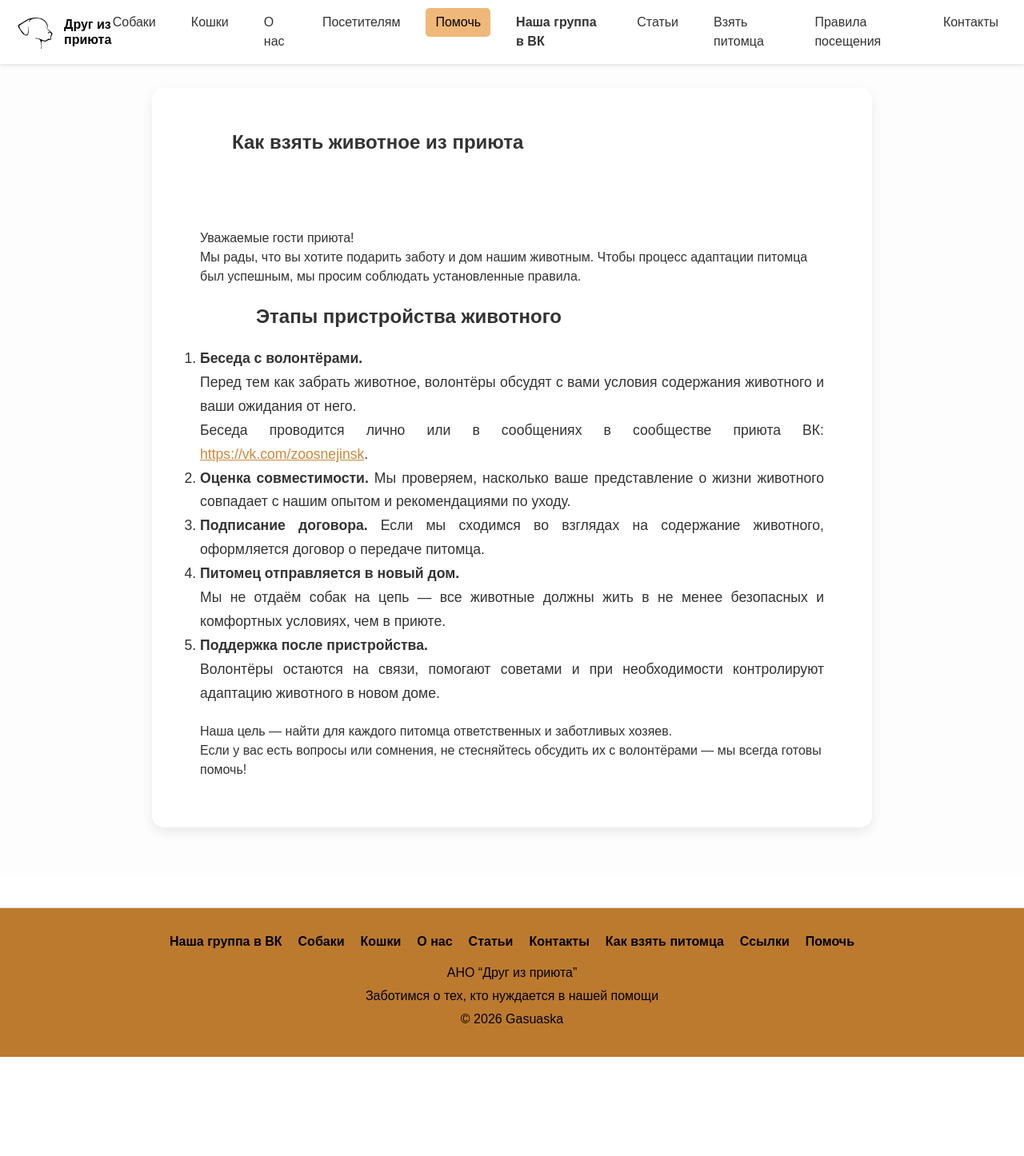
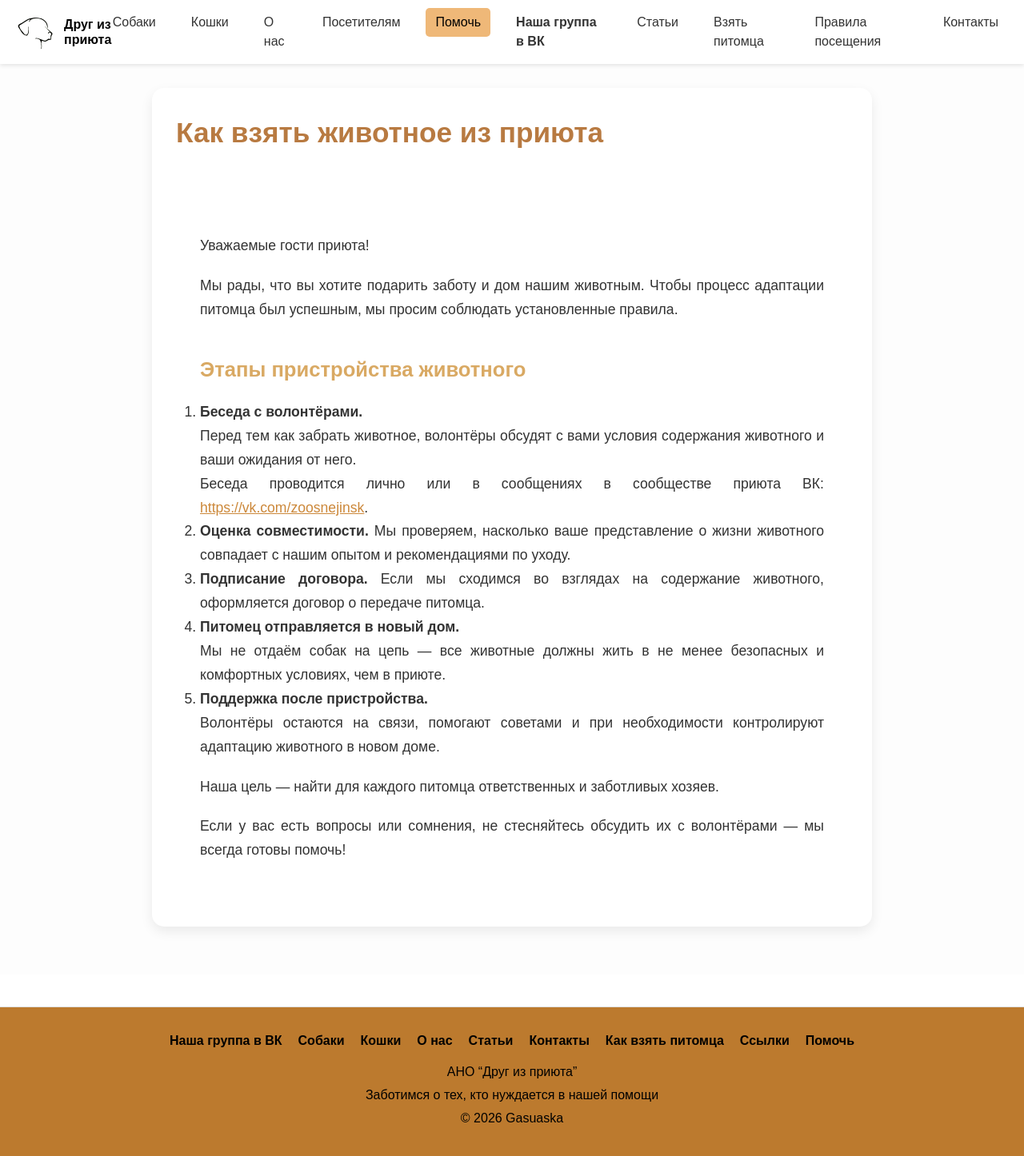
Before and after one commit to Gasuaska/snz_shelter, a Django app: page /pages/how_to_adopt/ in a window 1280 px wide. Shown: the whole page at 80% size. Before the commit the page ends 1322 px from the top, so only its background shows below. Run offline with Django 3.2, Linux system fonts and the light colour scheme; parts of the project's set-up code (start-up, migrations or seed data) failed here and were passed over.

Commit message:
templates fix, tags edit

```diff
--- a/cats/models.py
+++ b/cats/models.py
@@ -17,7 +17,6 @@ class CatInfo(BaseInfoModel):
         related_name='cats',
         verbose_name='Владелец'
     )
-    tags = TaggableManager(blank=True, verbose_name='Теги')
     urgent = models.BooleanField(
         verbose_name='Срочно ищет дом',
         default=False
--- a/dogs/models.py
+++ b/dogs/models.py
@@ -4,7 +4,7 @@ from datetime import datetime
 from django.db.models.signals import post_save
 from django.dispatch import receiver
 from django.db import models
-from taggit.managers import TaggableManager
+from django.urls import reverse
 
 from database.constants import KENNEL_CHOICES
 from database.models import BaseHealthInfo, BaseInfoModel, Owner
@@ -45,7 +45,6 @@ class DogInfo(BaseInfoModel):
         default=MIDDLE,
         verbose_name='Рост собаки'
     )
-    tags = TaggableManager(blank=True, verbose_name='Теги')
     urgent = models.BooleanField(
         verbose_name='Срочно ищет дом',
         default=False
@@ -67,6 +66,8 @@ class DogInfo(BaseInfoModel):
     def height_display(self):
         return dict(self.HEIGHT_CHOICES).get(self.height, 'Не указано')
 
+    def get_absolute_url(self):
+        return reverse('dogs:dog_detail', args=[self.pk])
 
 
 class DogHealth(BaseHealthInfo):
--- a/templates/cats/cats_list.html
+++ b/templates/cats/cats_list.html
@@ -5,6 +5,7 @@
   <h1 class="section-title">Список кошек</h1>
 
 <form method="get" class="filter-form">
+  {% include "includes/paginator.html" %}
   <div class="filter-row">
     <div class="filter-item">
       <label for="gender">Пол:</label>
--- a/templates/dogs/dogs_list.html
+++ b/templates/dogs/dogs_list.html
@@ -4,6 +4,7 @@
 {% block content %}
   <h1 class="section-title">Список собак</h1>
 <form method="get" class="filter-form">
+  {% include "includes/paginator.html" %}
   <div class="filter-row">
     <div class="filter-item">
       <label for="gender">Пол:</label>
--- a/templates/pages/about.html
+++ b/templates/pages/about.html
@@ -6,7 +6,6 @@
 {% block content %}
 <section class="about-section post-detail-section">
   <div class="post-detail-container about-grid">
-    <!-- Текстовая колонка -->
     <div class="post-content-box">
       <h1 class="post-title">О приюте</h1>
 
--- a/templates/pages/adopt.html
+++ b/templates/pages/adopt.html
@@ -6,14 +6,14 @@
 {% block content %}
 <section class="about-section post-detail-section">
   <div class="post-detail-container about-grid">
-    <h1 class="adoption-title">Как взять животное из приюта</h1>
+    <h1 class="post-title">Как взять животное из приюта</h1>
     <div class="post-content-box">
-      <p>Уважаемые гости приюта!</p>
+      <p class="post-text">Уважаемые гости приюта!</p>
 
-      <p>Мы рады, что вы хотите подарить заботу и дом нашим животным.
+      <p class="post-text">Мы рады, что вы хотите подарить заботу и дом нашим животным.
       Чтобы процесс адаптации питомца был успешным, мы просим соблюдать установленные правила.</p>
 
-      <h2 class="adoption-title">Этапы пристройства животного</h2>
+      <h2 class="post-subtitle">Этапы пристройства животного</h2>
       <ol class="post-text">
         <li>
           <strong>Беседа с волонтёрами.</strong>
@@ -41,8 +41,8 @@
           <p>Волонтёры остаются на связи, помогают советами и при необходимости контролируют адаптацию животного в новом доме.</p>
         </li>
       </ol>
-      <p>Наша цель — найти для каждого питомца ответственных и заботливых хозяев.</p>
-      <p>Если у вас есть вопросы или сомнения, не стесняйтесь обсудить их с волонтёрами — мы всегда готовы помочь!</p>
+      <p class="post-text">Наша цель — найти для каждого питомца ответственных и заботливых хозяев.</p>
+      <p class="post-text">Если у вас есть вопросы или сомнения, не стесняйтесь обсудить их с волонтёрами — мы всегда готовы помочь!</p>
       </div>
     </div>
 </section>
--- a/templates/pages/contacts.html
+++ b/templates/pages/contacts.html
@@ -3,7 +3,7 @@
 {% block content %}
 <section class="contacts-section">
   <div class="container">
-    <h1 class="section-title">Контакты</h1>
+    <h1 class="post-title">Контакты</h1>
 
     <div class="contacts-container">
       <div class="contact-box">
```
Also changed, not shown: database/admin.py (+7 -1 lines), database/models.py (+22 -0 lines), homepage/sitemap.py (+8 -5 lines), templates/pages/rules.html (+2 -5 lines), cats/migrations/0006_alter_catinfo_tags.py (added), dogs/migrations/0004_alter_doginfo_tags.py (added), dogs/services.py (added).
